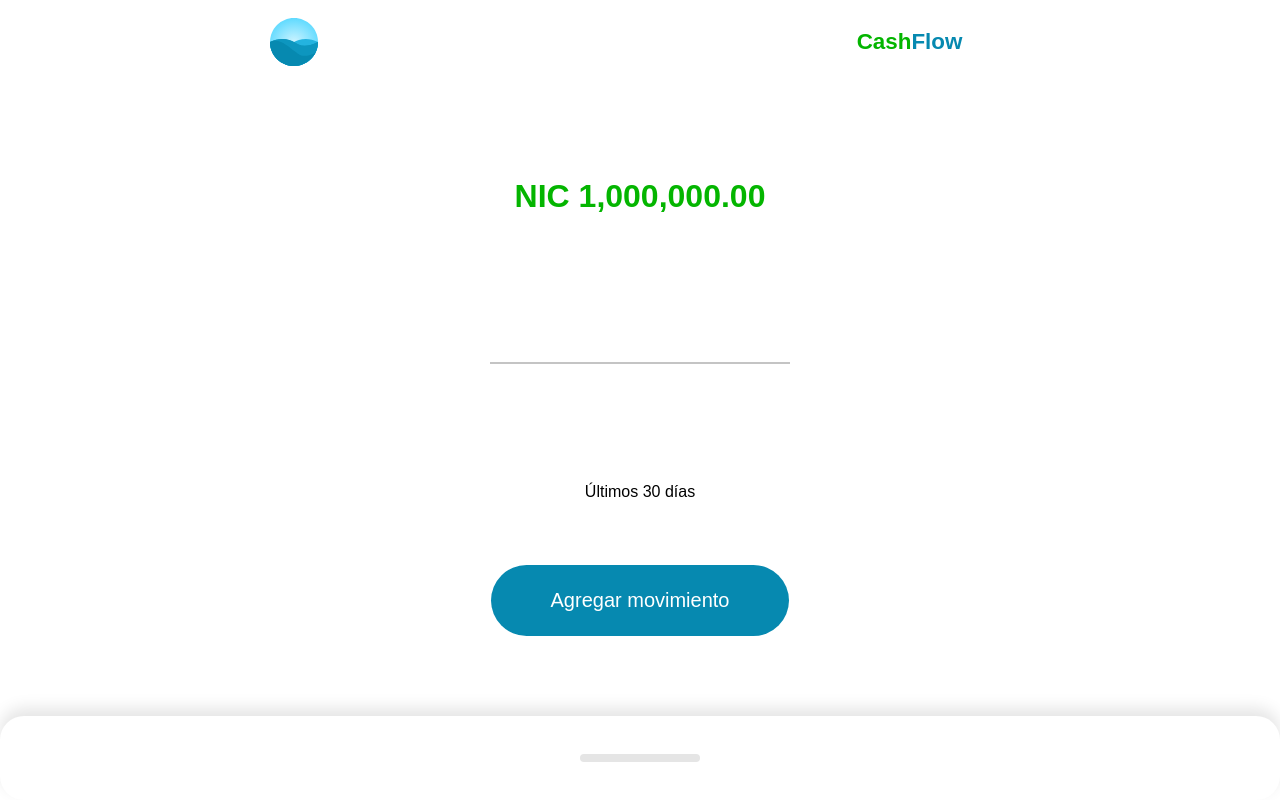
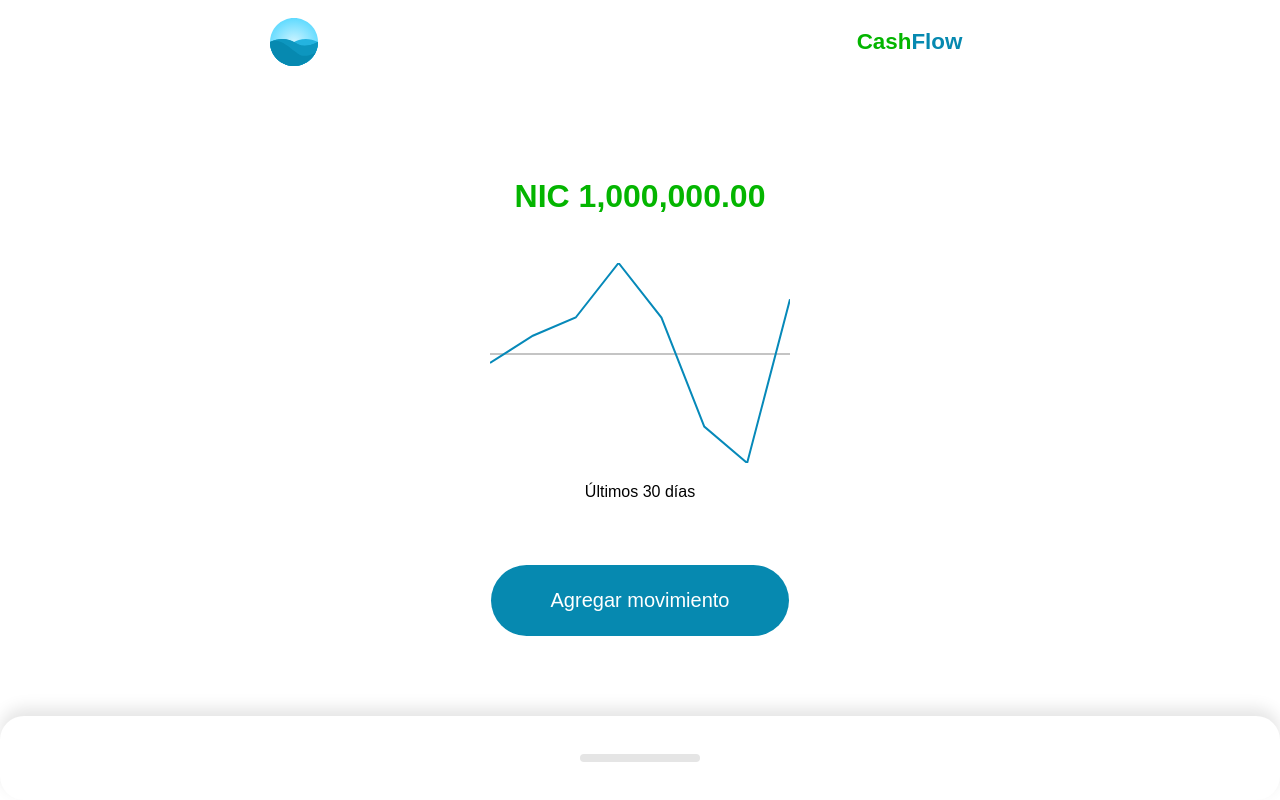
Before and after one commit to alon16/cashFlow, a Vue app: page / in a window 1280 px wide. Built offline with nearby package versions, Linux system fonts and the light colour scheme.

Commit message:
componente de graficas

```diff
--- a/src/components/HomePage.vue
+++ b/src/components/HomePage.vue
@@ -5,7 +5,9 @@
     </template>
     <template #resume>
       <resume-page :label="label" :amount="amount" :total-amount="1000000">
-        <template #graphic> <graphic-page></graphic-page> </template>
+        <template #graphic>
+          <graphic-page :amounts="amounts"></graphic-page>
+        </template>
         <template #action> <action-page></action-page></template>
       </resume-page>
     </template>
@@ -34,6 +36,7 @@
     return {
       amount: null,
       label: "",
+      amounts: [100, 200, 500, 200, -400, -600, 300],
       movements: [
         {
           id: 0,
--- a/src/components/Resume/GraphicPage.vue
+++ b/src/components/Resume/GraphicPage.vue
@@ -1,18 +1,78 @@
 <template>
   <div>
-    <svg viewBox="0 0 300 200">
+    <svg
+      @touchstart="tap"
+      @touchmove="tap"
+      @touchend="untap"
+      viewBox="0 0 300 200"
+    >
       <line
         stroke="#c4c4c4"
         stroke-width="2"
         x1="0"
-        y1="100"
+        :y1="zero"
         x2="300"
-        y2="100"
+        :y2="zero"
+      />
+      <polyline
+        fill="none"
+        stroke="#0689b9"
+        stroke-width="2"
+        :points="points"
+      />
+      <line
+        v-show="showPointer"
+        stroke="#04b500"
+        stroke-width="2"
+        :x1="pointerCoordenada"
+        y1="0"
+        :x2="pointerCoordenada"
+        y2="200"
       />
     </svg>
     <p>Últimos 30 días</p>
   </div>
 </template>
+<script setup>
+import { computed, defineProps, ref } from "vue";
+const props = defineProps({
+  amounts: {
+    type: Array,
+    default: () => [],
+  },
+});
+const amountToPixels = (amount) => {
+  const min = Math.min(...props.amounts);
+  const max = Math.max(...props.amounts);
+  const amountAbs = amount + Math.abs(min);
+  const minMax = Math.abs(max) + Math.abs(min);
+  return 200 - ((amountAbs * 100) / minMax) * 2;
+};
+const zero = computed(() => {
+  return amountToPixels(0);
+});
+const points = computed(() => {
+  const total = props.amounts.length;
+  return props.amounts.reduce((points, amount, i) => {
+    let x = (300 / total) * (i + 1);
+    let y = amountToPixels(amount);
+    return `${points} ${x},${y}`;
+  }, "0,100");
+});
+let showPointer = ref(false);
+let pointerCoordenada = ref(0);
+const tap = ({ target, touches }) => {
+  showPointer.value = true;
+  let elementWidth = target.getBoundingClientRect().width;
+  let elementX = target.getBoundingClientRect().x;
+  let touchX = touches[0].clientX;
+  pointerCoordenada.value = ((touchX - elementX) * 300) / elementWidth;
+};
+const untap = () => {
+  showPointer.value = false;
+};
+</script>
+
 <style scoped>
 svg {
   width: 100%;
```
